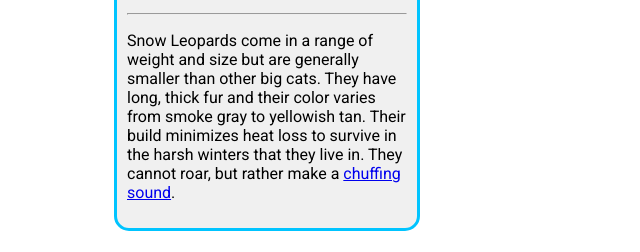
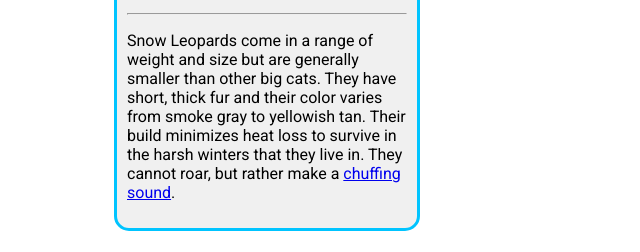
Before and after one commit to kennethacurtis/AnimalCard, a plain HTML site: page index.html in a window 1280 px wide. Shown: the part 992-1244 px from the top of the page, 373-1013 px from the left. Drawn offline with Linux system fonts and the light colour scheme.

Commit message:
changed paragraph description

```diff
--- a/index.html
+++ b/index.html
@@ -31,7 +31,7 @@
 			</ul>
 			<hr>
 			<p id="description">Snow Leopards come in a range of weight and size but are generally
-			smaller than other big cats. They have long, thick fur and their color varies
+			smaller than other big cats. They have short, thick fur and their color varies
 			from smoke gray to yellowish tan. Their build minimizes heat loss to survive
 		  in the harsh winters that they live in. They cannot roar, but rather make
 			a <a href="https://www.youtube.com/watch?v=_-Oua5oGFMM" target="_blank">chuffing sound</a>.</p>
```
